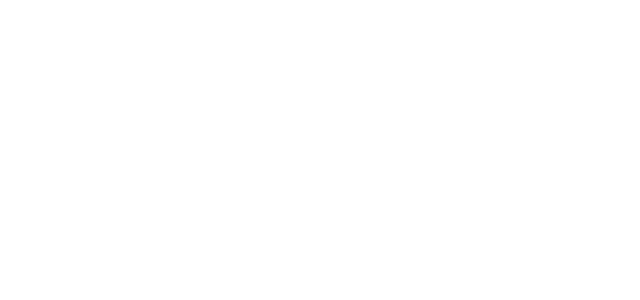
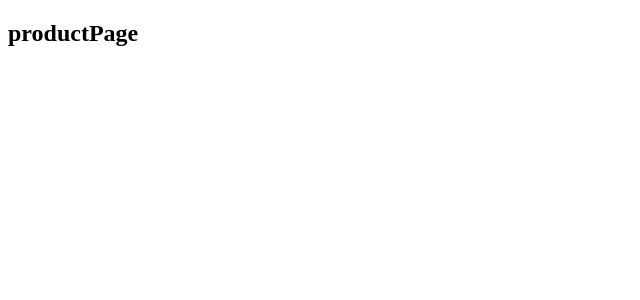
Before and after one commit to seonhee17/learn-nuxt-sunny, a Nuxt app: page /product in a window 1280 px wide. Before the commit this address had no page. Shown: the top 300 px of the page, without its empty margins (0-640 px from the left). Built offline with nearby package versions, Linux system fonts and the light colour scheme.

Commit message:
페이지 컴포넌트 빌드 결과 확인

```diff
--- /dev/null
+++ b/pages/product.vue
@@ -0,0 +1,18 @@
+<!--
+    /pages/product/index.vue와
+    /pages/product.vue 는 동일한 라우터 경로를 잡는것을
+    /.nuxt/router.js routes 변수에서 확인할 수 있다.
+
+-->
+<template>
+    <div>
+        <h2>productPage</h2>
+    </div>
+
+</template>
+
+  <script>
+  export default {
+    name: 'ProductIndexPage',
+  }
+  </script>
```
